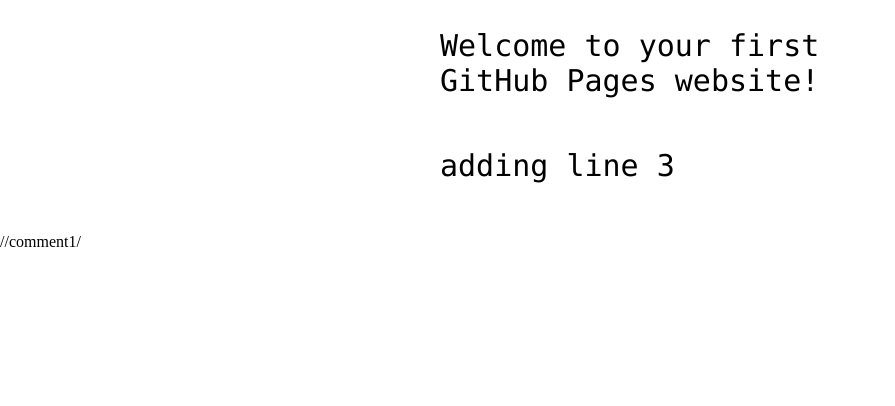
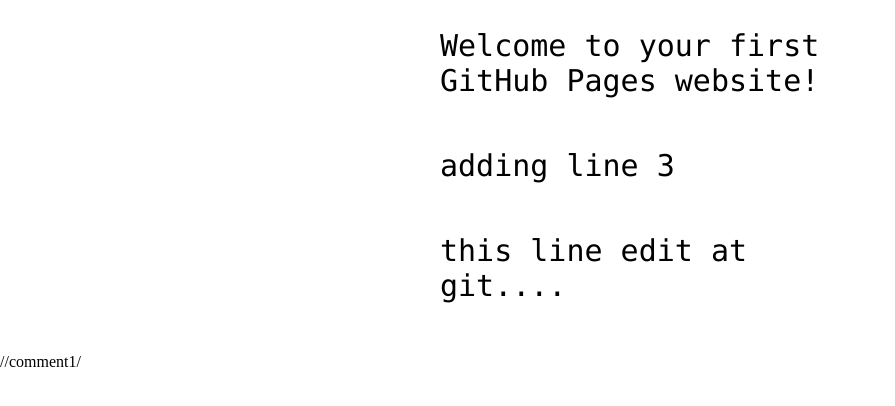
Before and after one commit to mohsinrasool1649/hello-world, a plain HTML site: page index.html in a window 1280 px wide. Shown: the part 360-766 px from the top of the page, without its empty margins (0-895 px from the left). Drawn offline with Linux system fonts and the light colour scheme.

Commit message:
Update index.html

```diff
--- a/index.html
+++ b/index.html
@@ -14,6 +14,8 @@
 <!-- Change this code here by copy and pasting your template on line 15 -->
 <p>Welcome to your first GitHub Pages website!</p>
 <p> adding line 3 </p>
+<p> this line edit at git.... </p>
+
 //comment1/
 </body>
 </html>
```
